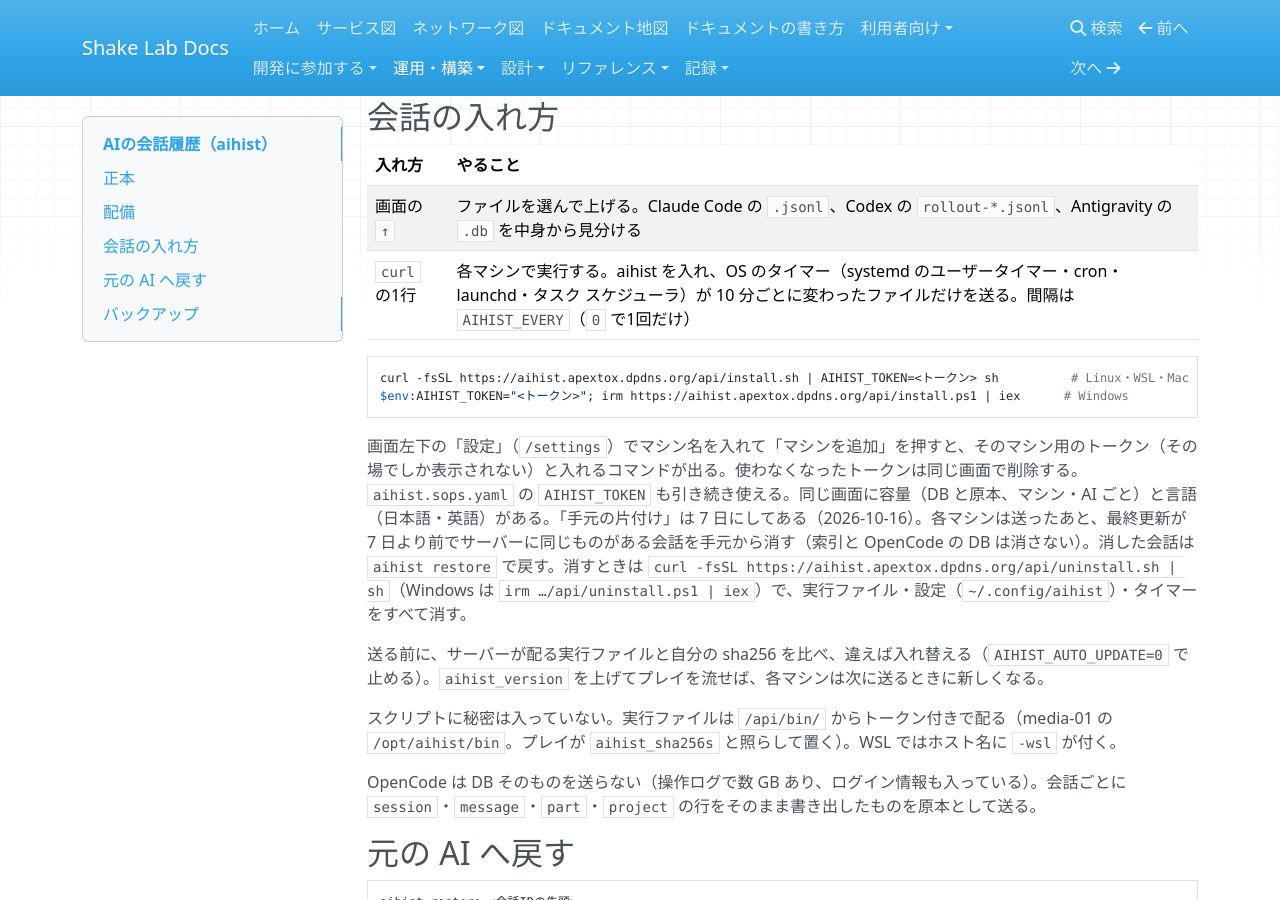
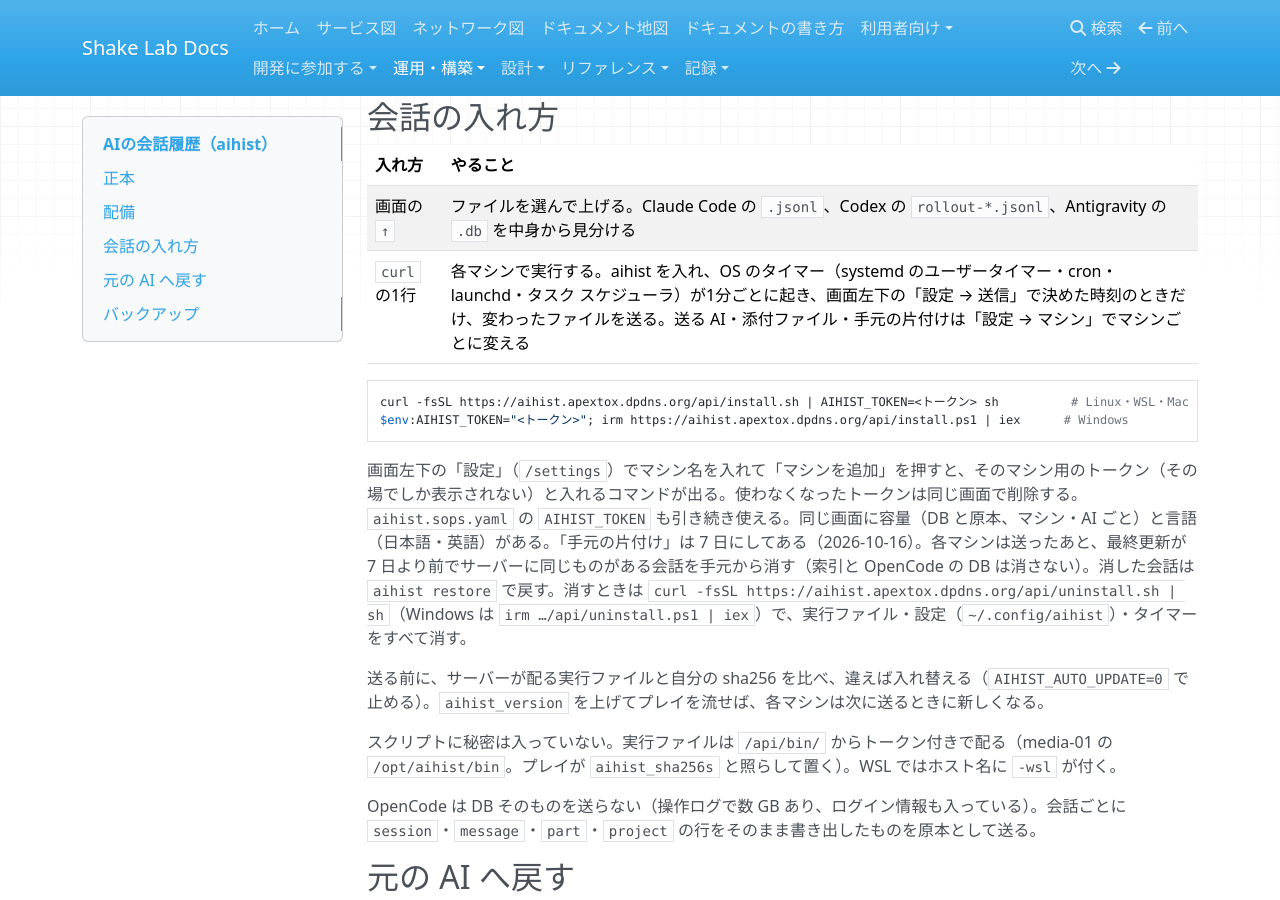
Before and after one commit to rurutheGeek/shake-cloud, an MkDocs documentation site: the page built from docs/operations/aihist.md, in a window 1280 px wide and 900 px high, scrolled down 891 px. Built offline with MkDocs 1.6.1, drawn with Linux system fonts in a browser that asks for light colours; nearby versions of some CDN libraries; a script that is not in the unit is left out.

Commit message:
chore(aihist): v0.15.0（送るタイミングとマシンごとの設定を画面で決める）へ上げて配備する
Co-Authored-By: Claude Opus 5.5 <noreply@anthropic.com>

````diff
--- a/docs/operations/aihist.md
+++ b/docs/operations/aihist.md
@@ -43,7 +43,7 @@ gh release download v<版> -R rurutheGeek/aihist -p SHA256SUMS -O -
 | 入れ方 | やること |
 | --- | --- |
 | 画面の `↑` | ファイルを選んで上げる。Claude Code の `.jsonl`、Codex の `rollout-*.jsonl`、Antigravity の `.db` を中身から見分ける |
-| `curl` の1行 | 各マシンで実行する。aihist を入れ、OS のタイマー（systemd のユーザータイマー・cron・launchd・タスク スケジューラ）が 10 分ごとに変わったファイルだけを送る。間隔は `AIHIST_EVERY`（`0` で1回だけ） |
+| `curl` の1行 | 各マシンで実行する。aihist を入れ、OS のタイマー（systemd のユーザータイマー・cron・launchd・タスク スケジューラ）が1分ごとに起き、画面左下の「設定 → 送信」で決めた時刻のときだけ、変わったファイルを送る。送る AI・添付ファイル・手元の片付けは「設定 → マシン」でマシンごとに変える |
 
 ```bash
 curl -fsSL https://aihist.apextox.dpdns.org/api/install.sh | AIHIST_TOKEN=<トークン> sh          # Linux・WSL・Mac
````
Also changed, not shown: docs/operations/handover.md (+1 -1 lines), 1 other file.
